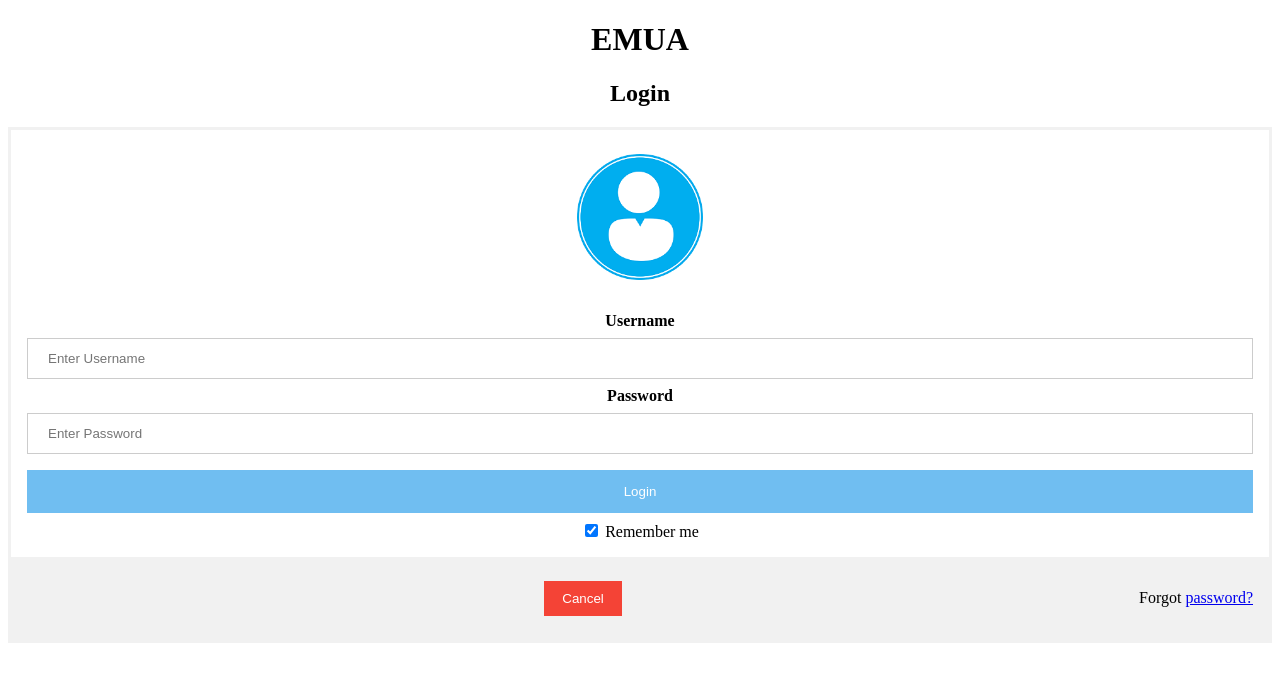
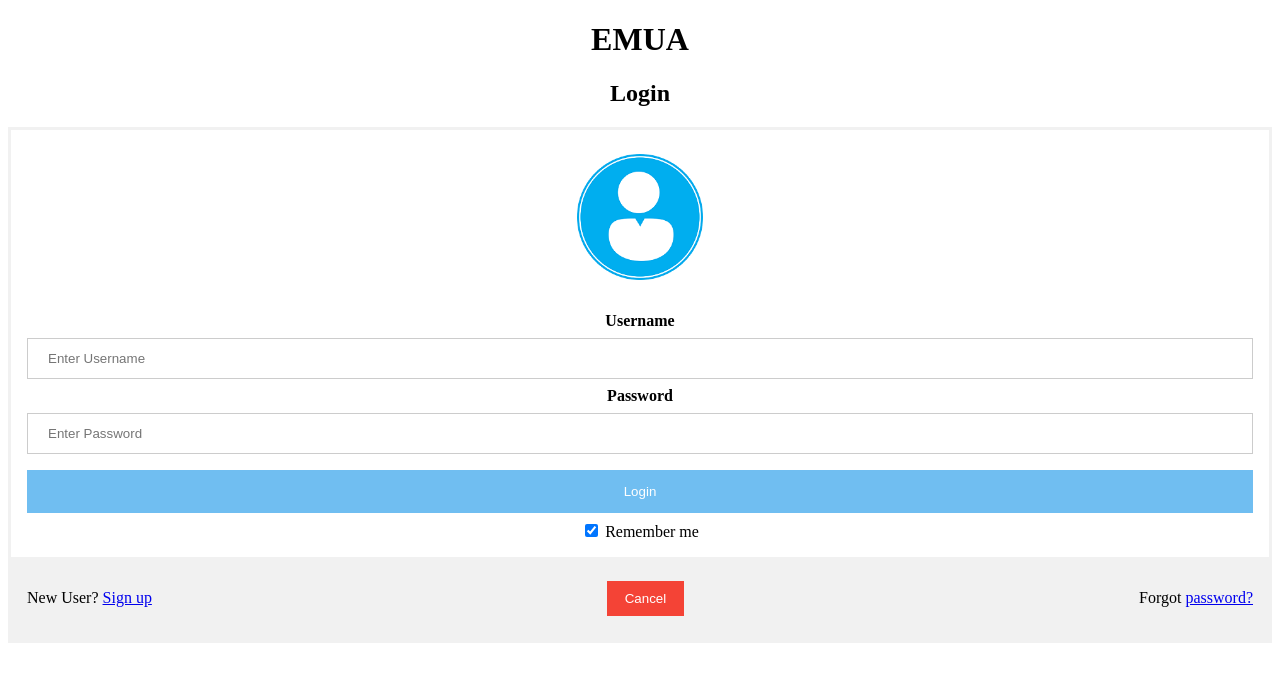
Before and after one commit to EimearMcCann/EMUA-Angular4-BookingApp, an Angular app in the folder emuaApp1/: page / in a window 1280 px wide. Shown: the top 682 px of the page. Built offline with nearby package versions, Linux system fonts and the light colour scheme.

Commit message:
logincsshtmlbeforetypescript

```diff
--- a/emuaApp1/src/app/login/login.component.css
+++ b/emuaApp1/src/app/login/login.component.css
@@ -58,6 +58,10 @@ span.psw {
     float: right;
     padding-top: 16px;
 }
+span.sgn {
+    float: left;
+    padding-top: 16px;
+}
 
 /* Change styles for span and cancel button on extra small screens */
 @media screen and (max-width: 300px) {
--- a/emuaApp1/src/app/login/login.component.html
+++ b/emuaApp1/src/app/login/login.component.html
@@ -22,7 +22,9 @@
 
 
 <div class="container" style="background-color:#f1f1f1">
+  <span class="sgn">New User? <a href="#">Sign up </a></span>
   <button type="button" class="cancelbtn">Cancel</button>
+
   <span class="psw">Forgot <a href="#">password? </a></span>
 </div>
 
```
